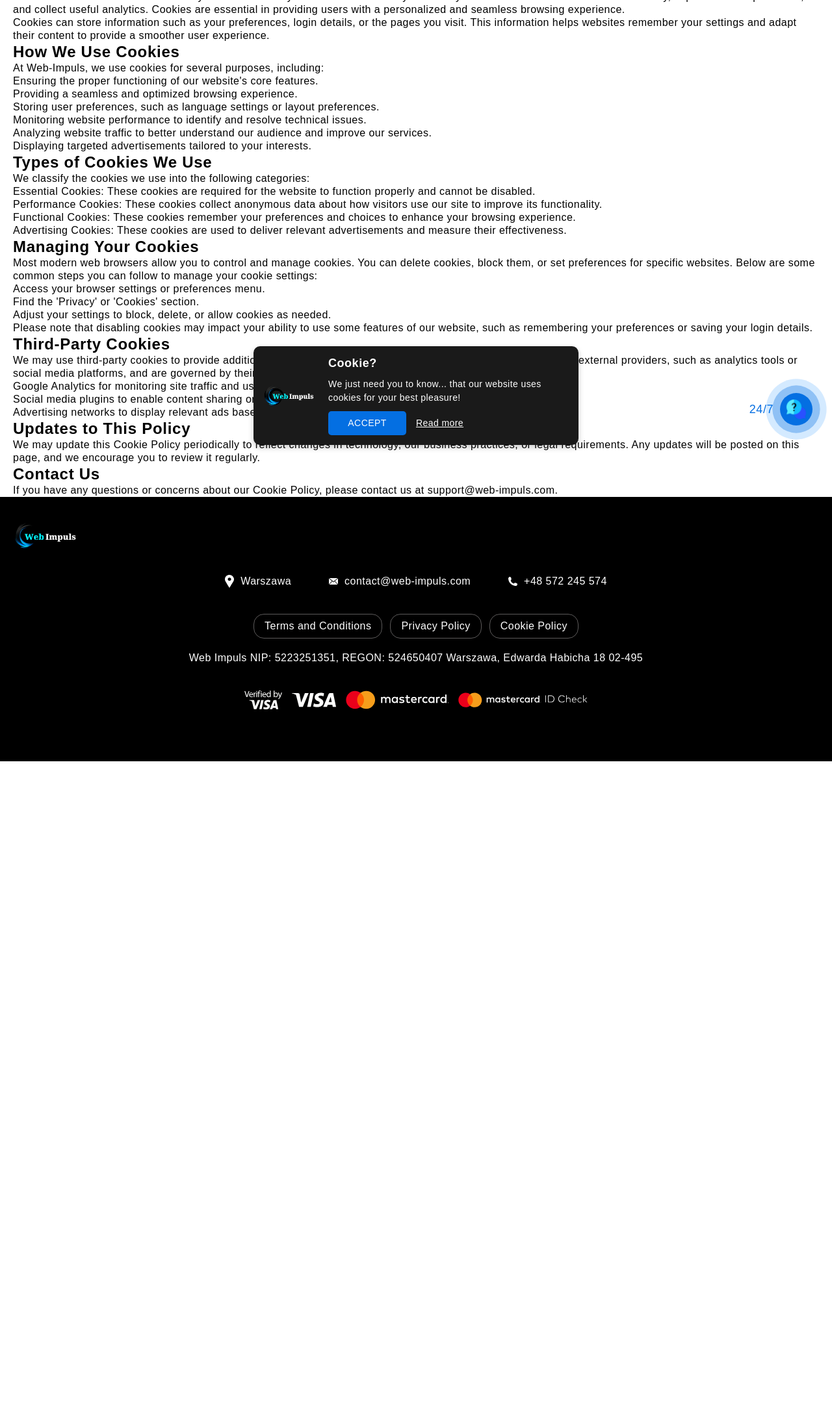
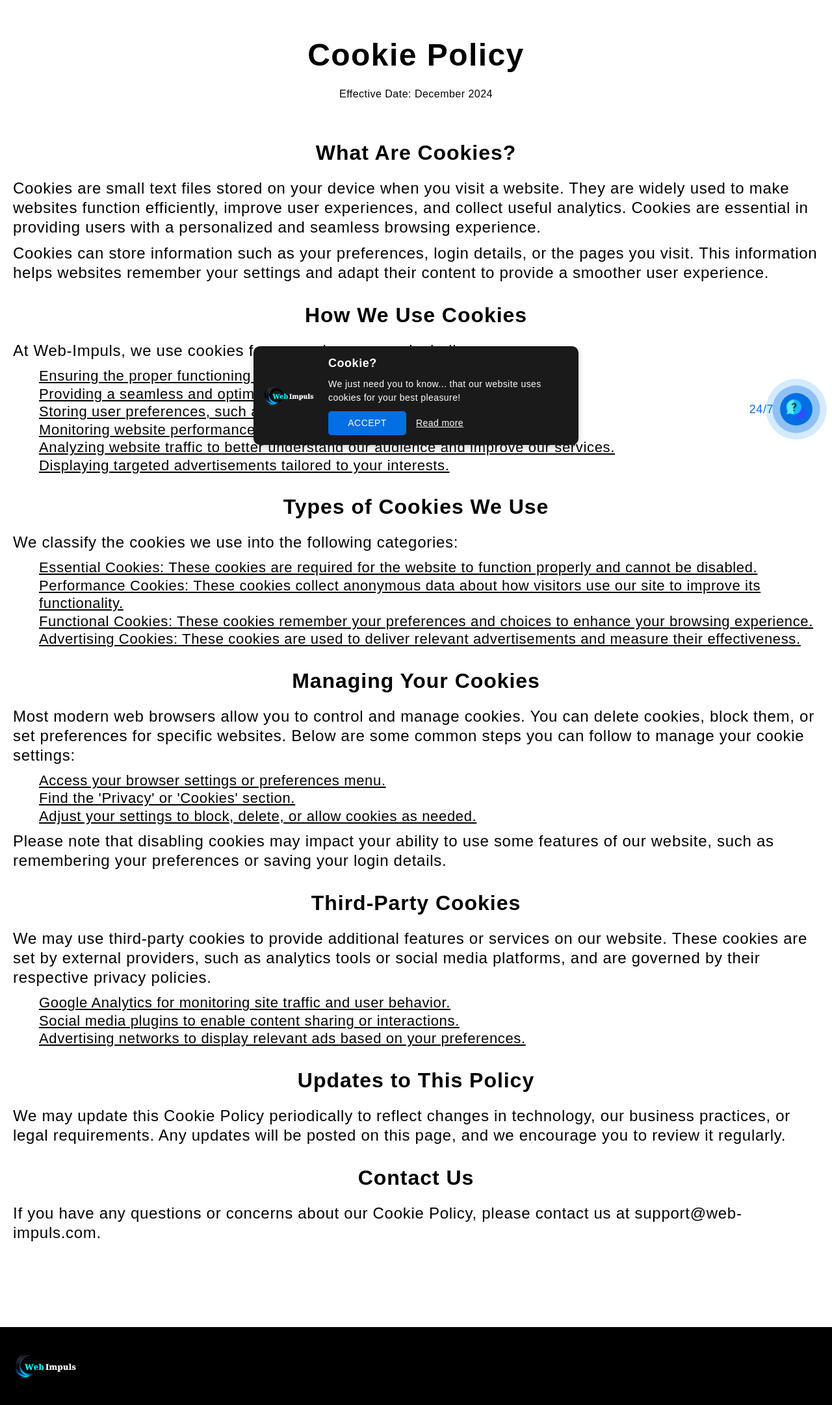
Before and after one commit to ZhyvotivskyiOleksii/Web-Impuls, a PHP site: page /cookie.html in a window 1280 px wide. Shown: the part 95-2258 px from the top of the page at 65% size. Before the commit the page ends 1267 px from the top, so only its background shows below. Run offline with PHP 8.4, Linux system fonts and the light colour scheme; some web fonts are replaced.

Commit message:
updated cookies

```diff
--- a/styles/page/cookie.css
+++ b/styles/page/cookie.css
@@ -1,3 +1,31 @@
+.cookie-policy-section {
+  margin-top: 150px;
+  margin-bottom: 120px;
+}
+.cookie-policy-title {
+  text-align: center;
+  font-size: 48px;
+  padding-bottom: 20px;
+}
+.cookie-policy-date {
+  text-align: center;
+  padding-bottom: 40px;
+}
+.cookie-policy-heading {
+  text-align: center;
+  padding: 20px;
+  font-size: 32px;
+}
+.cookie-policy-text {
+  font-size: 24px;
+  padding-bottom: 10px;
+}
+.cookie-policy-list {
+  font-size: 22px;
+  padding-left: 40px;
+  text-decoration: underline;
+  padding-bottom: 10px;
+}
 .cookie-banner {
   position: fixed;
   bottom: 20px;
@@ -16,7 +44,6 @@
   z-index: 1000;
 }
 
-
 .cookie-banner__image-container {
   flex-shrink: 0;
 }
@@ -27,7 +54,6 @@
   object-fit: contain;
   border-radius: 10px;
 }
-
 
 .cookie-banner__text-container {
   display: flex;
@@ -50,13 +76,11 @@
   line-height: 1.5;
 }
 
-
 .cookie-banner__buttons {
   display: flex;
   align-items: center;
   gap: 15px;
 }
-
 
 .cookie-banner__button {
   background-color: #046fe2;
@@ -76,7 +100,6 @@
   background-color: #0d61bb;
 }
 
-
 .cookie-banner__link {
   color: #fff;
   text-decoration: underline;
@@ -88,7 +111,6 @@
 .cookie-banner__link:hover {
   color: #dcdcdc;
 }
-
 
 @media (max-width: 768px) {
   .cookie-banner {
```
Lines whose indentation alone changed are shown as unchanged.
